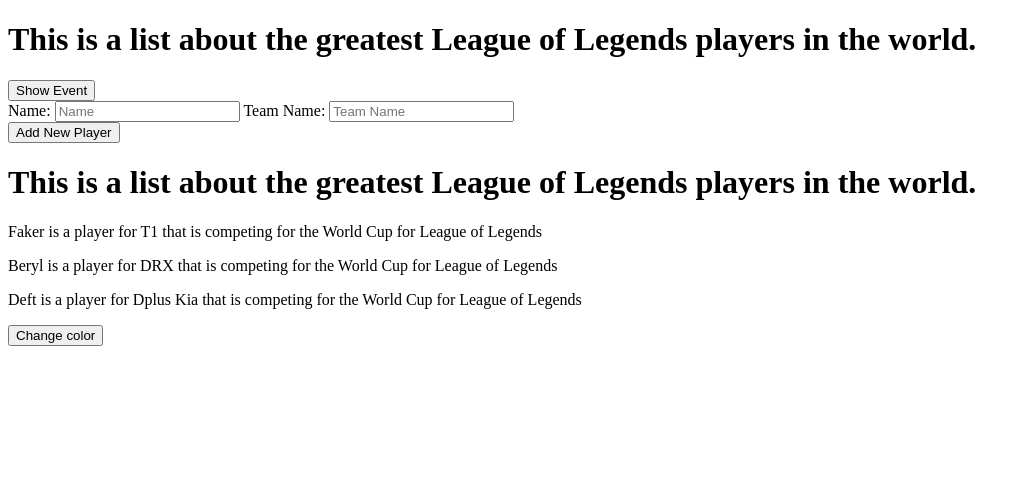
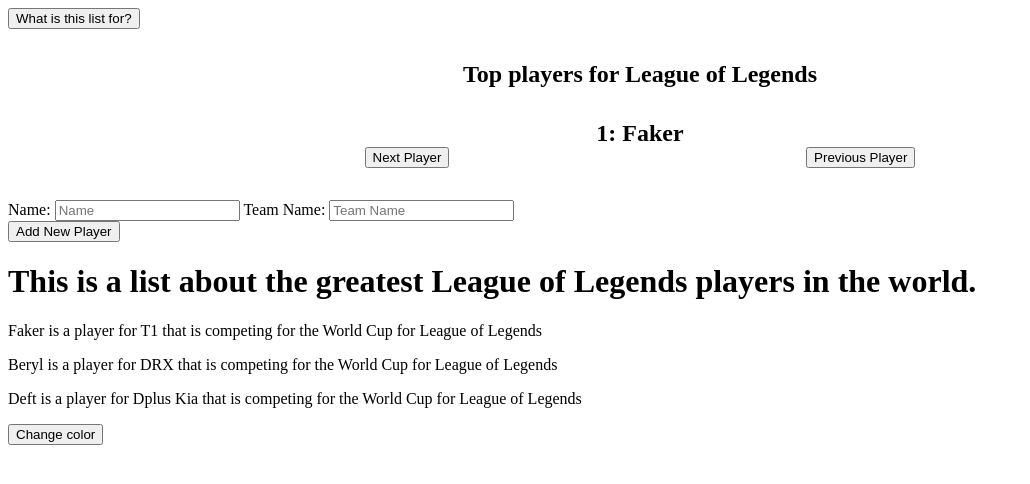
Before and after one commit to AshkieCharles/cpnt262-a6, a SvelteKit app: page / in a window 1280 px wide. Shown: the top 484 px of the page, without its empty margins (0-1030 px from the left). Built offline with nearby package versions, Linux system fonts and the light colour scheme.

Commit message:
added css and changed the variables

```diff
--- /dev/null
+++ b/src/lib/components/Btn.svelte
@@ -0,0 +1,14 @@
+<script>
+	import { createEventDispatcher } from 'svelte';
+
+	const dispatch = createEventDispatcher();
+
+	export let text;
+
+	// Everytime the user clicks the button, the previous/next player is activated inside the players component
+	function defaultFn() {
+		dispatch('toggle', {});
+	}
+</script>
+
+<button on:click={defaultFn}> {text} </button>
--- a/src/lib/components/Event.svelte
+++ b/src/lib/components/Event.svelte
@@ -9,7 +9,7 @@
 
 <div>
   <h2>
-    Hello There
+    Greatest League players the world has to offer.
   </h2>
   <button on:click={() => eventDispatch('close')}>Close</button>
 </div>
@@ -19,7 +19,7 @@
     margin-top: 2rem;
   }
   h2 {
-    max-width: 11ch;
+    max-width: 45%;
     display: flex;
     background-color: rgb(0, 0, 0);
     margin: auto;
--- /dev/null
+++ b/src/lib/components/Players.svelte
@@ -0,0 +1,64 @@
+<script>
+	import Button from '../components/Btn.svelte';
+	// slide array to loop through
+  // The reason why there is an empty string is because we want to show that the first player is #1 in teh world
+	const worldPlayers = ['','Faker', 'Deft', 'Smeb', 'Rekkles', 'Uzi', 'Perkz', 'Deft', 'Beryl', "DoubleLift", "Bengi", "ShowMaker"];
+
+	// We start on 1
+	let playerListIndex = 1;
+
+	// The current players that are being shown to the user.
+	let currentSlideContent = worldPlayers[1];
+
+	// We go back 2 of the length to go past the 0 index
+	const maxLength = worldPlayers.length - 2;
+
+	// next function
+	function nextSlide() {
+		if (playerListIndex === maxLength) {
+			playerListIndex = 1;
+			currentSlideContent = worldPlayers[playerListIndex];
+		} else {
+			playerListIndex++;
+			currentSlideContent = worldPlayers[playerListIndex];
+		}
+	}
+
+	// previous function
+	function prevSlide() {
+		if (playerListIndex === 1) {
+			playerListIndex = maxLength;
+			currentSlideContent = worldPlayers[playerListIndex];
+		} else {
+			playerListIndex--;
+			currentSlideContent = worldPlayers[playerListIndex];
+		}
+	}
+</script>
+
+<section>
+  <h2 class="title"> Top players for League of Legends</h2>
+	<h2 class="title">{playerListIndex}: {currentSlideContent}</h2>
+	<div>
+    <div class="btn">
+      <Button  text="Next Player" on:toggle={nextSlide} />
+      <Button  text="Previous Player" on:toggle={prevSlide} />
+    </div>
+	</div>
+</section>
+
+<style>
+  .title {
+    margin: auto;
+    margin-top: 2rem;
+    text-align: center;
+  }
+  div {
+    margin: auto;
+  }
+  .btn {
+    display: flex;
+    justify-content: space-evenly;
+    margin-bottom: 2rem;
+  }
+</style>
--- a/src/routes/+page.svelte
+++ b/src/routes/+page.svelte
@@ -1,6 +1,7 @@
 <script type="module">
   import Title from "../lib/components/Title.svelte";
   import Event from "../lib/components/Event.svelte";
+  import Carousel from '../lib/components/Players.svelte';
   import "../main.css"
   let showEvent = false
   let esportsPlayers = [
@@ -20,12 +21,14 @@
 
 
 </script>
-<Title />
-<button on:click={() => (showEvent = true)}>Show Event</button>
+<button on:click={() => (showEvent = true)}>What is this list for?</button>
 {#if showEvent}
   <Event on:close={() => (showEvent = false)} />
 {/if}
 <slot />
+<Carousel />
+
+
 
 
 <label for="name">Name: </label>
```
Also changed, not shown: 1 other file (tests, documents, lock files or other folders).
